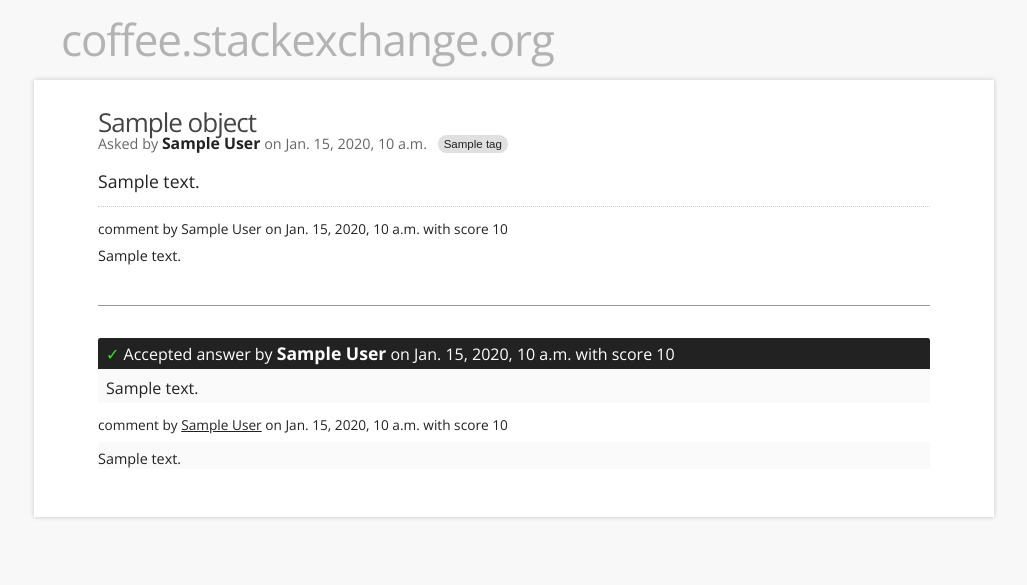
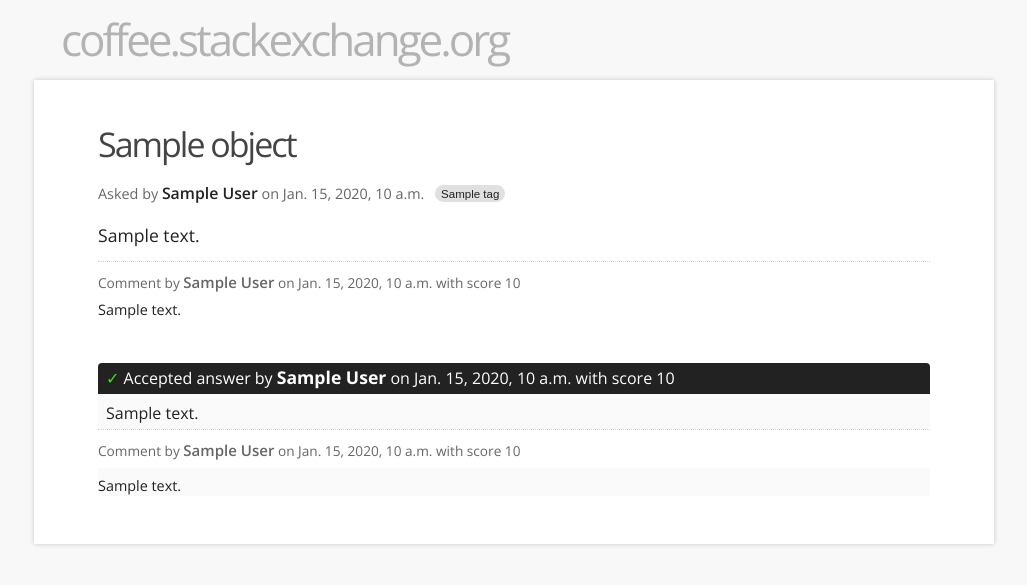
Before and after one commit to honzakral/es-django-example, a Django app: template qa/templates/qa/question_detail.html in a window 1280 px wide. Shown: the top 585 px of the page, without its empty margins (126-1153 px from the left). Run offline with Django 3.2, Linux system fonts and the light colour scheme; the template is opened without the code that fills it: most values are stand-ins (such as "Sample title", 1, 10 or a date in 2020).

Commit message:
Minor improvements for the design

```diff
--- a/qa/static/base.css
+++ b/qa/static/base.css
@@ -11,7 +11,7 @@
   font-size: 44px;
   font-weight: 100;
   margin-left: 4.25em;
-  letter-spacing: -0.025em;
+  letter-spacing: -3px;
 }
 
 h1 a {
@@ -72,11 +72,12 @@
   right: 0;
 }
 .search button[type=submit]:hover {
-  color: #333;
+  color: #666;
   cursor: pointer;
 }
 
 .search .facet {
+  font-size: 85%;
   clear: both;
   position: relative;
   margin: 1em 0 1em 0;
@@ -107,7 +108,13 @@
 
 .search ul li.selected {
   font-weight: normal;
+  color: #fff;
   background: #b3b3b3;
+}
+
+.search ul li.selected label .count {
+ color: #b3b3b3;
+ background: #fafafa;
 }
 
 .search ul li label {
@@ -119,10 +126,12 @@
 .search ul li label .count {
   color: #fafafa;
   background-color: #999999;
-  font-size: 0.6em;
+  font-size: 40%;
   font-weight: bolder;
   text-align: center;
   border-radius: 2.2em;
+  margin: 0 0.5em 0 0.5em;
+  padding: 0;
   width: 2.2em;
   height: 2.2em;
   display: inline-block;
@@ -142,8 +151,9 @@
   text-transform: uppercase;
 }
 
-.meta .author {
-  font-weight: bold;
+.meta .author,
+.comment .author {
+  font-weight: 600;
   font-size: 110%;
 }
 .meta .author a {
@@ -154,14 +164,22 @@
 }
 
 .question {
-  margin: 0 0 2em 0;
-  padding: 0 0 2em 0;
+  margin: 0 0 1.25em 0;
+  padding: 0 0 1.75em 0;
   border-bottom: 1px solid #999;
+}
+
+.question.detail {
+  border-bottom: none;
+  margin-bottom: 1em;
+  padding-bottom: 1em;
 }
 
 .question h2 {
   color: #444;
+  font-size: 26px;
   font-weight: 100;
+  line-height: 140%;
   letter-spacing: -1px;
   padding: 0;
   margin: 0;
@@ -171,22 +189,24 @@
   text-decoration: none;
 }
 
-.question h2 {
-  font-size: 26px;
+.question.detail h2 {
+  font-size: 34px;
+  font-weight: 100;
+  letter-spacing: -2px;
+  margin: 0.25em 0 0 0;
 }
 
 .question h2 em,
 .question em.highlight {
   font-weight: bold;
   font-style: normal;
-  text-shadow: 0px 0px 5px rgba(157,231,250,0.7);
-  text-shadow: 0px 0px 5px rgba(195,171,138,0.7);
+  text-shadow: 0px 0px 5px #d9d9d9;
 }
 
 .question .highlights {
   color: #666666;
   font-size: 80%;
-  margin: 1em 0 0.5em 0;
+  margin: 0.5em 0 0.5em 0;
   padding: 0.5em 0 0.5em 0;
   border-top: 1px solid #fafafa;
   border-bottom: 1px solid #fafafa;
@@ -195,6 +215,10 @@
 .question .meta {
   color: #666;
   font-size: 90%;
+}
+
+.question.detail .meta {
+  margin: 1em 0 1.25em 0;
 }
 
 .question .meta .date {
@@ -256,10 +280,15 @@
   font-size: 90%;
 }
 
+.answer .comments {
+  border-top: 1px dotted #d0d0d0;
+}
+
 .answer .comment,
 .question .comment {
   margin: 0;
   padding: 0.75em 0 0 0;
+  margin: 0 0 0.75em 0;
   border-top: 1px dotted #d0d0d0;
 }
 
@@ -270,12 +299,18 @@
 
 .answer .comment .comment-meta,
 .question .comment .comment-meta {
+  color: #666;
   font-size: 95%;
+}
+.answer .comment .comment-meta a,
+.question .comment .comment-meta a {
+  color: #666;
 }
 
 .answer .comment .body,
 .question .comment .body {
   font-size: 100%;
+  line-height: 140%;
   background: transparent;
   padding: 0;
   margin: 0;
@@ -292,9 +327,9 @@
 
 .answer .meta {
   color: #fff;
-  padding: 0.3em 0.5em 0.25em 0.5em;
-  background: #222 !important;
-  border-radius: 0.15em;
+  background: #666 !important;
+  padding: 0.25em 0.5em 0.3em 0.5em;
+  border-radius: 0.25em;
 }
 
 .answer .meta * {
@@ -319,6 +354,7 @@
 }
 
 .answer.accepted .meta {
+  background: #222 !important;
   border-bottom-left-radius: 0;
   border-bottom-right-radius: 0;
 }
@@ -327,6 +363,8 @@
   background: #fafafa;
   margin-top: 0;
   padding-top: 0.5em;
+  border-bottom-left-radius: 0.25em;
+  border-bottom-right-radius: 0.25em;
 }
 
 .list .pagination {
--- a/qa/templates/qa/comments.html
+++ b/qa/templates/qa/comments.html
@@ -3,7 +3,7 @@
     <div class="comment">
       <div class="comment-meta">
         <p>
-          comment by <span class="author"><a href="#">{{ comment.owner.display_name }}</a></span>
+          Comment by <span class="author">{{ comment.owner.display_name }}</span>
           on <span class="date">{{ comment.creation_date|date }}, {{ comment.creation_date|time }}</span>
           {% if comment.score %}
               with score {{ comment.score }}
--- a/qa/templates/qa/question_detail.html
+++ b/qa/templates/qa/question_detail.html
@@ -35,7 +35,7 @@
       <div class="answer{% ifequal answer.pk object.accepted_answer_id %} accepted{% endifequal %}">
         <p class="meta">
           {% ifequal answer.pk object.accepted_answer_id %}Accepted a{% else %}A{% endifequal %}nswer by
-          <span class="author"><a href="#">{{ answer.owner.display_name }}</a></span>
+          <span class="author">{{ answer.owner.display_name }}</span>
           on <span class="date">{{ answer.creation_date|date }}, {{ answer.creation_date|time }}</span>
           {% if answer.score %}
               with score {{ answer.score }}
```
